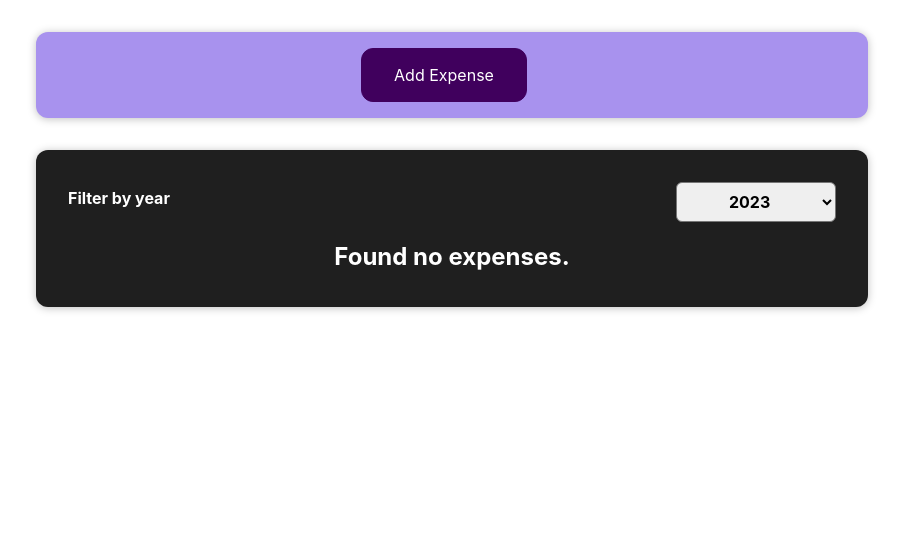
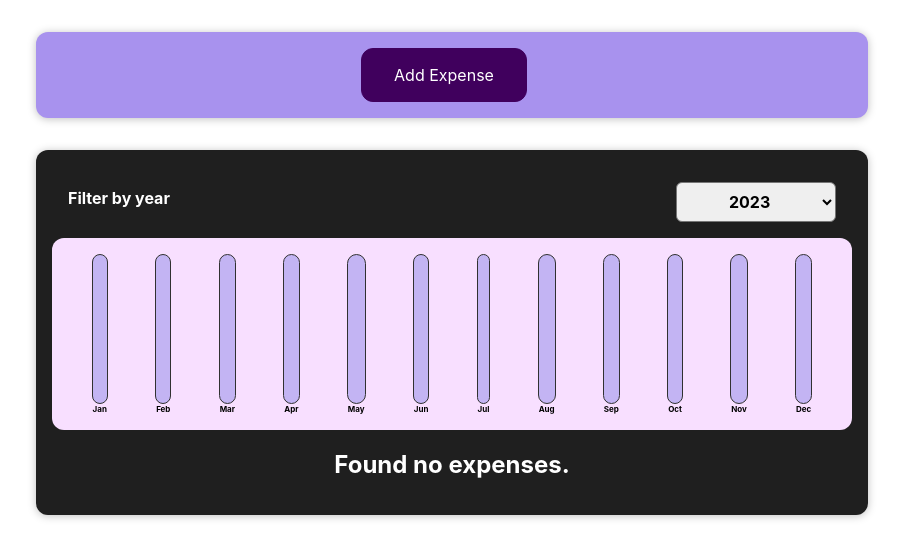
Before and after one commit to jonmico/expense-tracker, a React (Vite) app: page / in a window 1280 px wide. Shown: the top 558 px of the page, without its empty margins (188-1091 px from the left). Built offline with nearby package versions, Linux system fonts and the light colour scheme.

Commit message:
Add Chart Component.

```diff
--- /dev/null
+++ b/src/components/Chart/Chart.css
@@ -0,0 +1,9 @@
+.chart {
+  padding: 1rem;
+  border-radius: 12px;
+  background-color: #f8dfff;
+  text-align: center;
+  display: flex;
+  justify-content: space-around;
+  height: 10rem;
+}
--- /dev/null
+++ b/src/components/Chart/Chart.jsx
@@ -0,0 +1,20 @@
+import ChartBar from './ChartBar';
+import './Chart.css';
+
+export default function Chart({ dataPoints }) {
+  const dataPointValue = dataPoints.map((point) => point.value);
+  const totalMax = Math.max(...dataPointValue);
+
+  return (
+    <div className='chart'>
+      {dataPoints.map((dataPoint) => (
+        <ChartBar
+          key={dataPoint.label}
+          value={dataPoint.value}
+          maxValue={totalMax}
+          label={dataPoint.label}
+        />
+      ))}
+    </div>
+  );
+}
--- /dev/null
+++ b/src/components/Chart/ChartBar.css
@@ -0,0 +1,30 @@
+.chart-bar {
+  height: 100%;
+  display: flex;
+  flex-direction: column;
+  align-items: center;
+}
+
+.chart-bar__inner {
+  height: 100%;
+  width: 100%;
+  border: 1px solid #313131;
+  border-radius: 12px;
+  background-color: #c3b4f3;
+  overflow: hidden;
+  display: flex;
+  flex-direction: column;
+  justify-content: flex-end;
+}
+
+.chart-bar__fill {
+  background-color: #4826b9;
+  width: 100%;
+  transition: all 0.3s ease-out;
+}
+
+.chart-bar__label {
+  font-weight: bold;
+  font-size: 0.5rem;
+  text-align: center;
+}
--- /dev/null
+++ b/src/components/Chart/ChartBar.jsx
@@ -0,0 +1,21 @@
+import './ChartBar.css';
+
+export default function ChartBar({ value, label, maxValue }) {
+  let barFillHeight = '0%';
+
+  if (maxValue > 0) {
+    barFillHeight = Math.round((value / maxValue) * 100) + '%';
+  }
+
+  return (
+    <div className='chart-bar'>
+      <div className='chart-bar__inner'>
+        <div
+          className='chart-bar__fill'
+          style={{ height: barFillHeight }}
+        ></div>
+      </div>
+      <div className='chart-bar__label'>{label}</div>
+    </div>
+  );
+}
--- a/src/components/Expenses/Expenses.jsx
+++ b/src/components/Expenses/Expenses.jsx
@@ -3,6 +3,7 @@
 import './Expenses.css';
 import { useState } from 'react';
 import ExpensesList from './ExpensesList';
+import ExpensesChart from './ExpensesChart';
 
 export default function Expenses({ expenses }) {
   const [year, setYear] = useState('2023');
@@ -19,6 +20,7 @@
     <div>
       <Card className='expenses'>
         <ExpensesFilter filterYear={year} onYearChange={changeFilterYear} />
+        <ExpensesChart expenses={filteredExpenses} />
         <ExpensesList expenses={filteredExpenses} />
       </Card>
     </div>
--- /dev/null
+++ b/src/components/Expenses/ExpensesChart.jsx
@@ -0,0 +1,61 @@
+import Chart from '../Chart/Chart';
+
+export default function ExpensesChart({ expenses }) {
+  const chartDataPoints = [
+    {
+      label: 'Jan',
+      value: 0,
+    },
+    {
+      label: 'Feb',
+      value: 0,
+    },
+    {
+      label: 'Mar',
+      value: 0,
+    },
+    {
+      label: 'Apr',
+      value: 0,
+    },
+    {
+      label: 'May',
+      value: 0,
+    },
+    {
+      label: 'Jun',
+      value: 0,
+    },
+    {
+      label: 'Jul',
+      value: 0,
+    },
+    {
+      label: 'Aug',
+      value: 0,
+    },
+    {
+      label: 'Sep',
+      value: 0,
+    },
+    {
+      label: 'Oct',
+      value: 0,
+    },
+    {
+      label: 'Nov',
+      value: 0,
+    },
+    {
+      label: 'Dec',
+      value: 0,
+    },
+  ];
+
+  for (const expense of expenses) {
+    const expenseMonth = expense.date.getMonth();
+    chartDataPoints[expenseMonth].value += expense.amount;
+  }
+
+  return <Chart dataPoints={chartDataPoints} />;
+}
--- a/src/components/NewExpense/ExpenseForm.jsx
+++ b/src/components/NewExpense/ExpenseForm.jsx
@@ -18,7 +18,7 @@
     const { title, amount, date } = formData;
     const expenseData = {
       title,
-      amount,
+      amount: +amount,
       date: new Date(date),
     };
     onAddExpense(expenseData);
```
